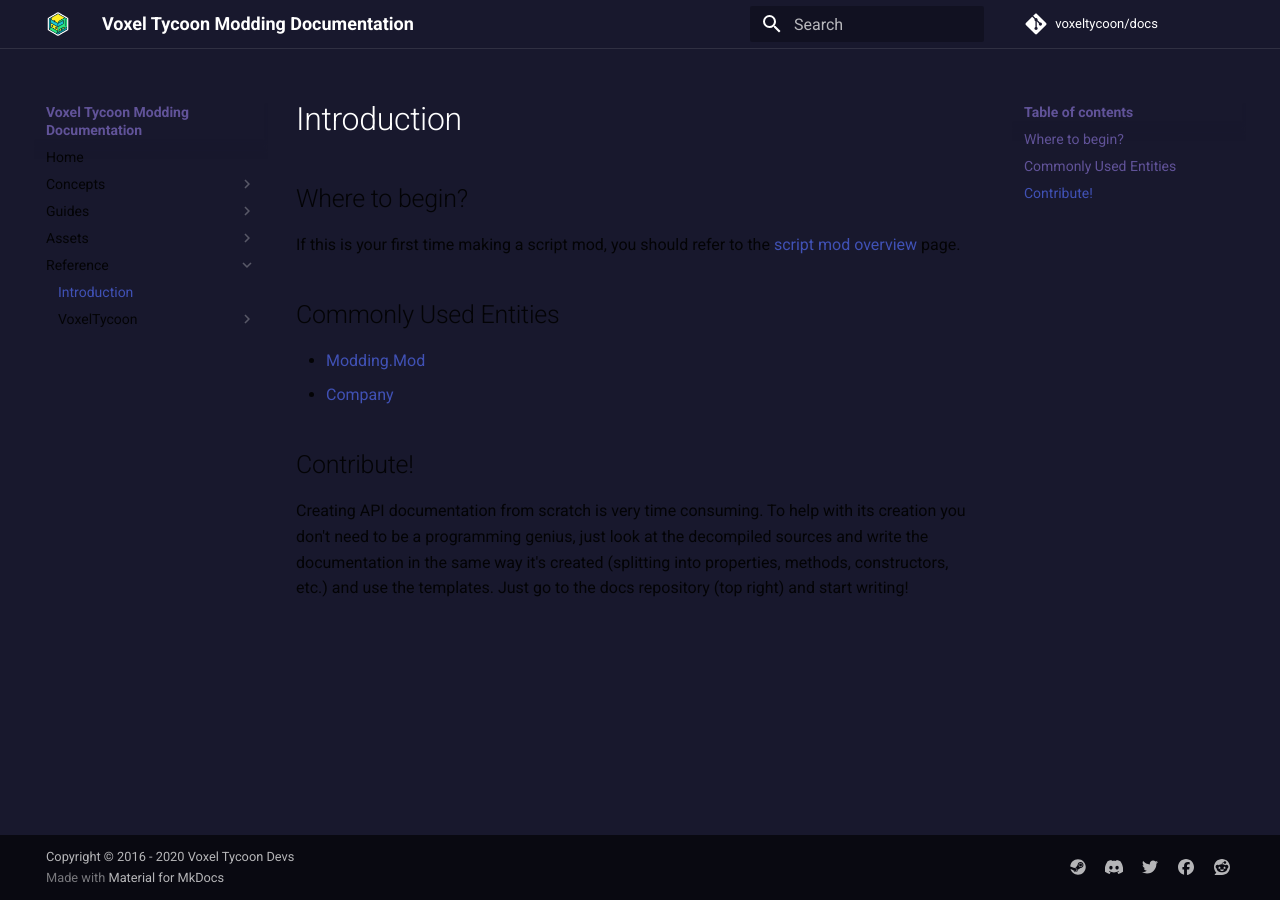
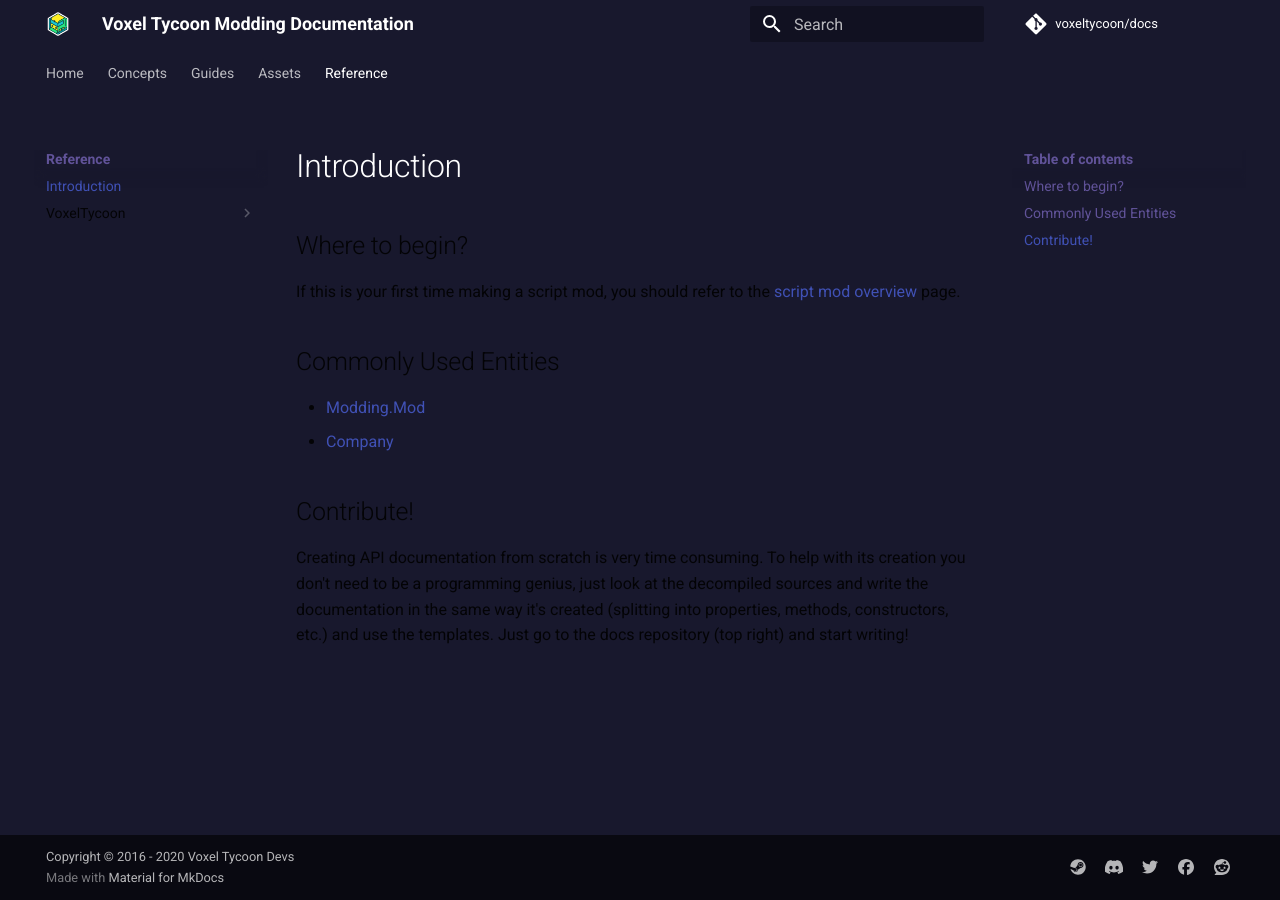
Before and after one commit to voxeltycoon/docs, an MkDocs documentation site: the page built from docs/reference/index.md, in a window 1280 px wide. Built offline with MkDocs 1.6.1 and Material for MkDocs 9.7.7, drawn with Linux system fonts in a browser that asks for light colours; comment, search, counter and statistics services are not loaded.

Commit message:
Navigation tabs

```diff
--- a/docs/stylesheets/extra.css
+++ b/docs/stylesheets/extra.css
@@ -38,13 +38,17 @@
 
 .md-header {
   background-color:var(--md-default-bg-color);
-  border-bottom:solid 1px rgba(255, 255, 255, 0.1);
+  /* border-bottom:solid 1px rgba(255, 255, 255, 0.1);   */
   box-shadow: none;
 }
 
 .md-header[data-md-state=shadow] {
   box-shadow: none;
   transition: none;
+}
+
+.md-tabs {
+  background-color: var(--md-default-bg-color);
 }
 
 .md-typeset table:not([class]) th {
--- a/mkdocs.yml
+++ b/mkdocs.yml
@@ -23,8 +23,8 @@
   font:
     text: Roboto
     code: Roboto Mono
-# features:
-#   tabs: true - search not working for some reason when tabs are enabled
+  features:
+  - navigation.tabs
 
 extra_css:
   - stylesheets/extra.css
```
